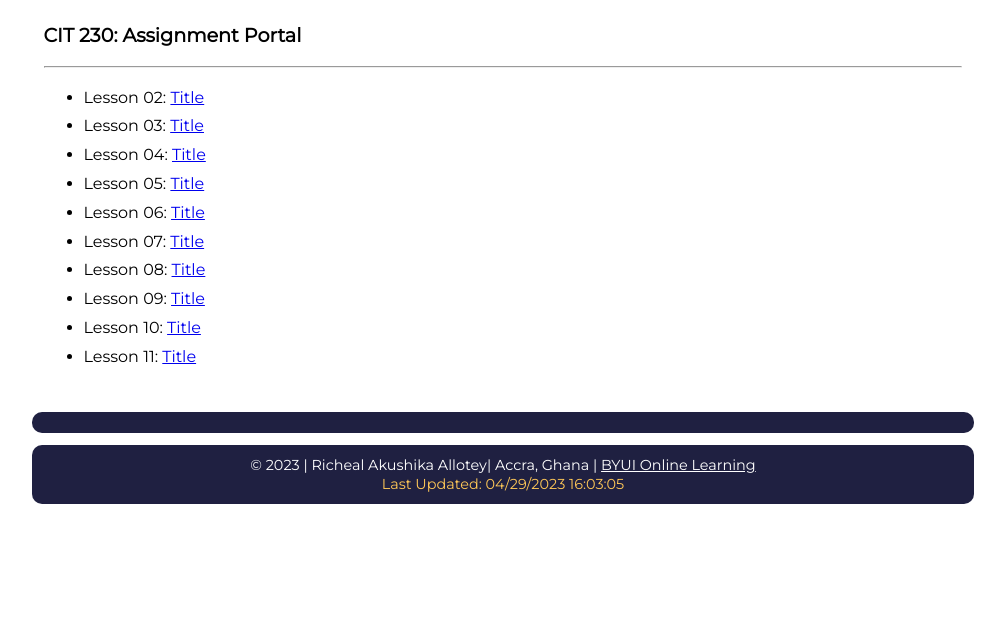
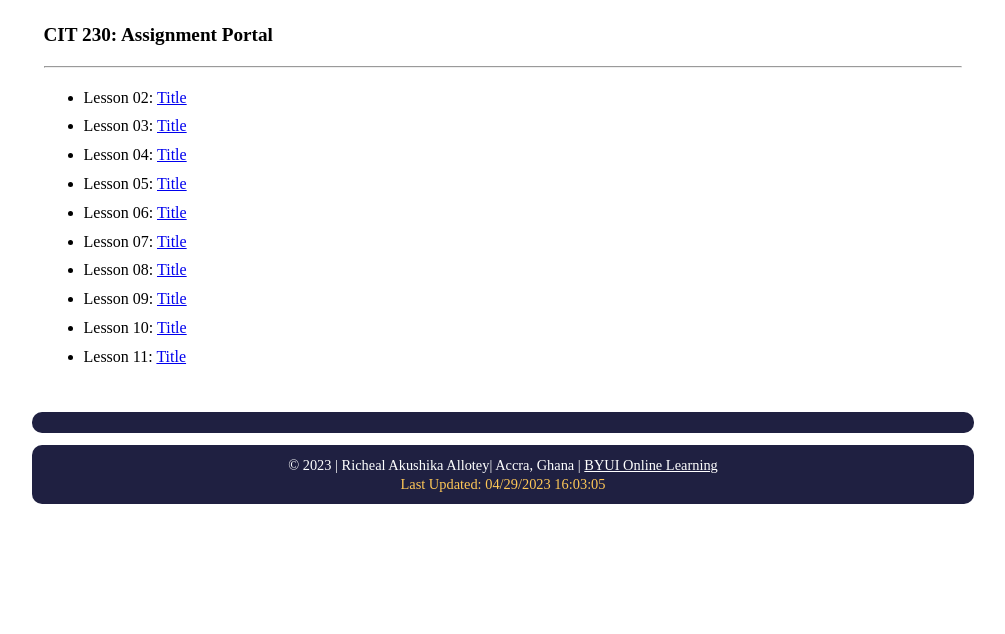
Before and after one commit to AkushikaRA/WDD230, a plain HTML site: page index.html in a window 1280 px wide. Shown: the part 166-800 px from the top of the page, without its empty margins (137-1142 px from the left). Drawn offline with Linux system fonts and the light colour scheme.

Commit message:
Update style.css

```diff
--- a/styles/style.css
+++ b/styles/style.css
@@ -1,5 +1,5 @@
 body {
-    font-family: 'Montserrat', sans-serif;
+    font-family: 'Courgette', Merriweather Sans;
     line-height: 1.8em;
 }
 
```
